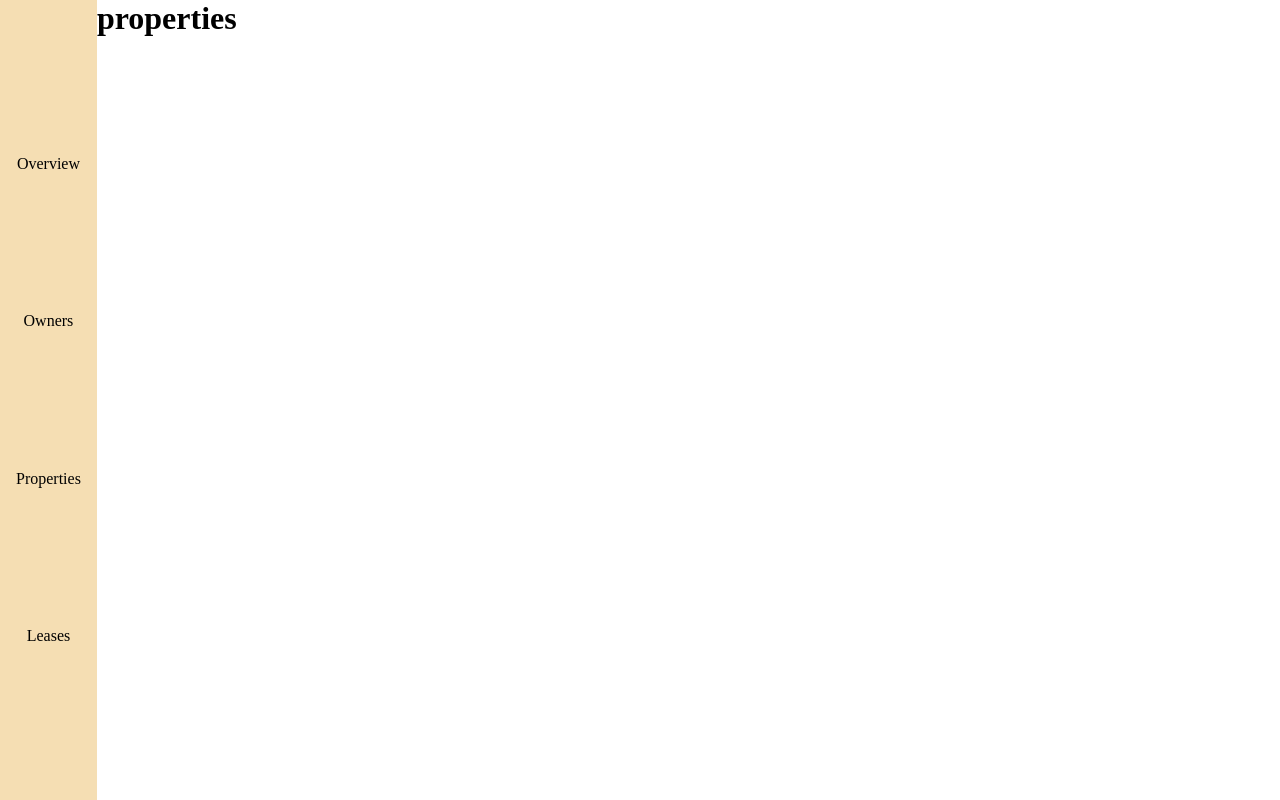
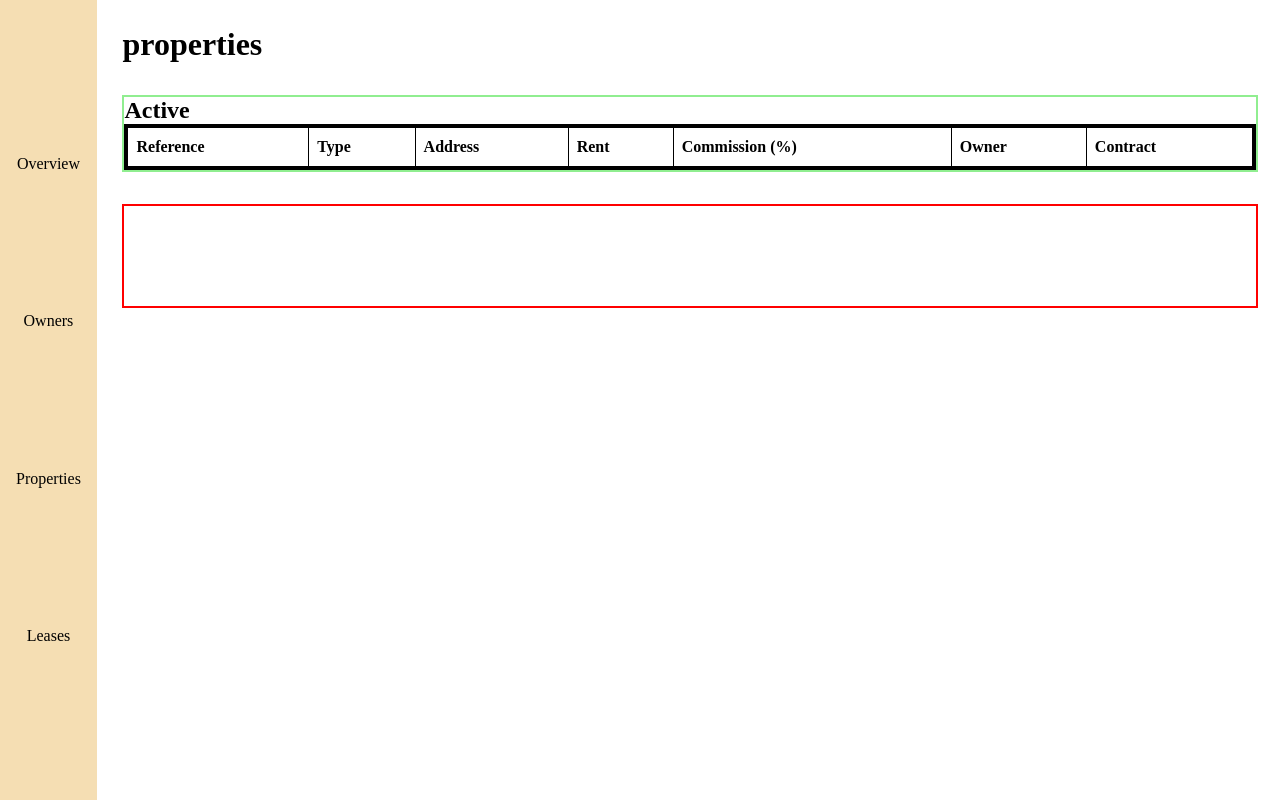
Before and after one commit to piradiusquared/trustAccount, a React (Vite) app: page /properties in a window 1280 px wide. Built offline with nearby package versions, Linux system fonts and the light colour scheme.

Commit message:
Added basic table placeholder with useful columns

```diff
--- a/src/pages/leases.tsx
+++ b/src/pages/leases.tsx
@@ -1,8 +1,47 @@
+import { useAppSelector } from "../core/hooks"
 
 export default function Leases() {
+    const leases = useAppSelector(state => state.leases);
+
     return (
         <>
-            <h1>leases</h1>
+            <div className="content-container">
+                <h1>leases</h1>
+                <div className="card-active">
+                    <h2>Active</h2>
+                    {/* Table. thead heading row, tbody actual content. */}
+                    <table>
+                        <thead>
+                            <tr>
+                                <th>Property Ref</th>
+                                <th>Tenant</th>
+                                <th>Lease Start</th>
+                                <th>Lease End</th>
+                                <th>Rent (cents)</th>
+                                <th>Tenant Credits</th>
+                                {/* TODO: contract and actions */}
+                            </tr>
+                        </thead>
+
+                        <tbody>
+                            {leases.map(lease => (
+                                <tr key={lease.id}>
+                                    <td>{lease.propertyId}</td>
+                                    <td>{lease.tenantName}</td>
+                                    <td>{lease.startDate}</td>
+                                    <td>{lease.endDate}</td>
+                                    <td>{lease.rentCents}</td>
+                                    <td>{lease.existingTenantCreditCents}</td>
+                                </tr>
+                            ))}
+                        </tbody>
+                    </table>
+                </div>
+
+                <div className="card-inactive">
+
+                </div>
+            </div>
         </>
     )
 }
--- a/src/pages/properties.tsx
+++ b/src/pages/properties.tsx
@@ -1,8 +1,50 @@
+
+import { useAppSelector } from '../core/hooks';
 
 export default function Properties() {
+    const properties = useAppSelector(state => state.properties);
+
     return (
         <>
-            <h1>properties</h1>
+            <div className="content-container">
+                <h1>properties</h1>
+                <div className="card-active">
+                    <h2>Active</h2>
+                    {/* Table. thead heading row, tbody actual content. */}
+                    <table>
+                        <thead>
+                            <tr>
+                                <th>Reference</th>
+                                <th>Type</th>
+                                <th>Address</th>
+                                <th>Rent</th>
+                                <th>Commission (%)</th>
+                                <th>Owner</th>
+                                <th>Contract</th>
+                                {/* TODO: contract and actions */}
+                            </tr>
+                        </thead>
+
+                        <tbody>
+                            {properties.map(owner => (
+                                <tr key={owner.id}>
+                                    <td>{owner.reference}</td>
+                                    <td>{owner.propertyType}</td>
+                                    <td>{owner.address}</td>
+                                    <td>{owner.rentCents}</td>
+                                    <td>{owner.commissionRatePercent}</td>
+                                    <td>{owner.ownerId}</td>
+                                </tr>
+                            ))}
+                        </tbody>
+                    </table>
+                </div>
+
+                <div className="card-inactive">
+
+                </div>
+            </div>
+
         </>
     )
 }
```
